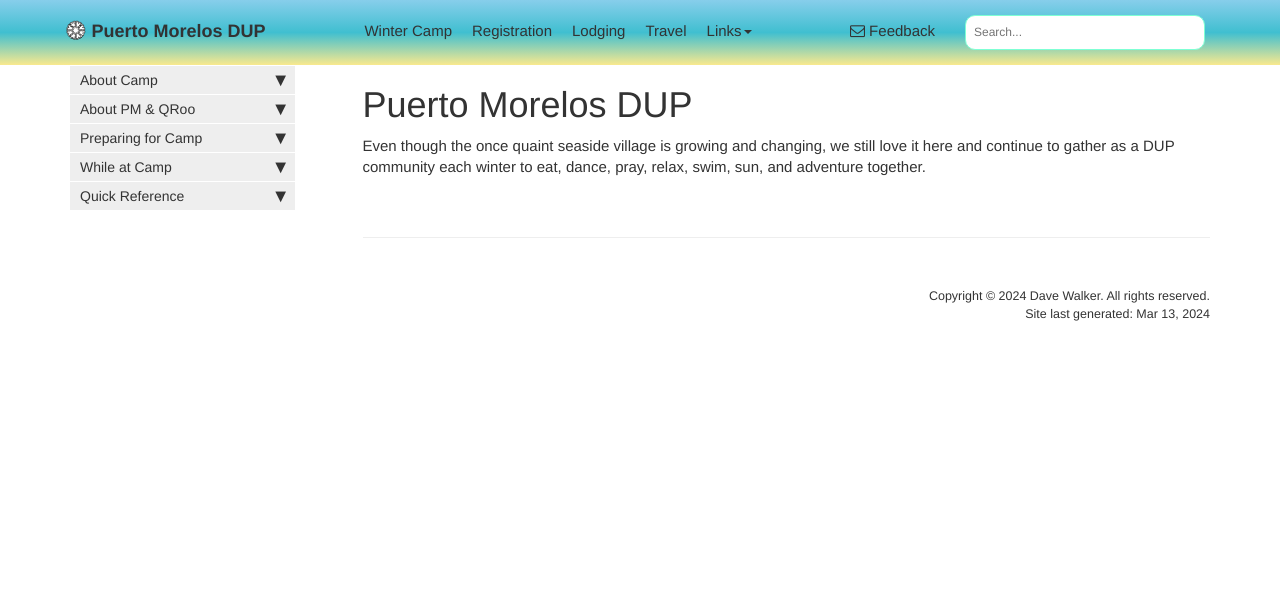
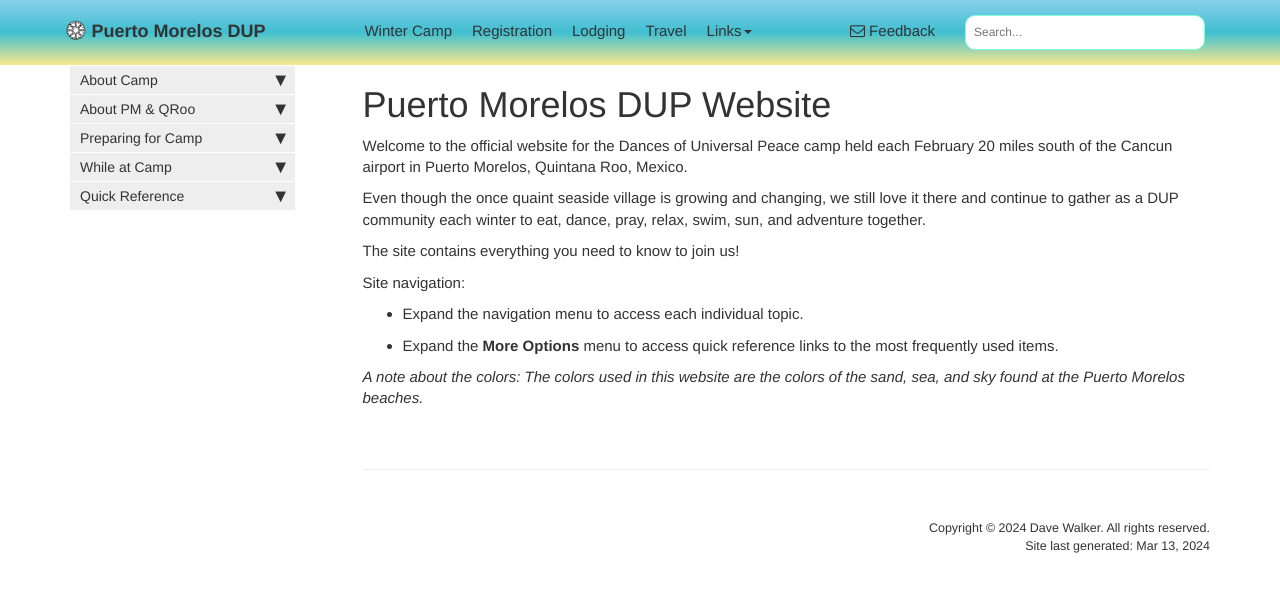
Before and after one commit to davewalker60/pmdupSAVE, a Jekyll site: the page built from index.md, in a window 1280 px wide. Shown: the top 592 px of the page. Built offline with Jekyll 4.4.1, drawn with Linux system fonts in a browser that asks for light colours; comment, search, counter and statistics services are not loaded.

Commit message:
Better index

```diff
--- a/index.md
+++ b/index.md
@@ -1,8 +1,18 @@
 ---
-title: Puerto Morelos DUP
+title: Puerto Morelos DUP Website
 sidebar: overview_sidebar
 permalink: index.html
 toc: false
 ---
 
-Even though the once quaint seaside village is growing and changing, we still love it here and continue to gather as a DUP community  each winter to eat, dance, pray, relax, swim, sun, and adventure together.
+Welcome to the official website for the Dances of Universal Peace camp held each February 20 miles south of the Cancun airport in Puerto Morelos, Quintana Roo, Mexico.
+
+Even though the once quaint seaside village is growing and changing, we still love it there and continue to gather as a DUP community each winter to eat, dance, pray, relax, swim, sun, and adventure together.
+
+The site contains everything you need to know to join us!
+
+Site navigation:
+* Expand the navigation menu to access each individual topic.
+* Expand the **More Options** menu to access quick reference links to the most frequently used items.
+
+*A note about the colors: The colors used in this website are the colors of the sand, sea, and sky found at the Puerto Morelos beaches.*
```
